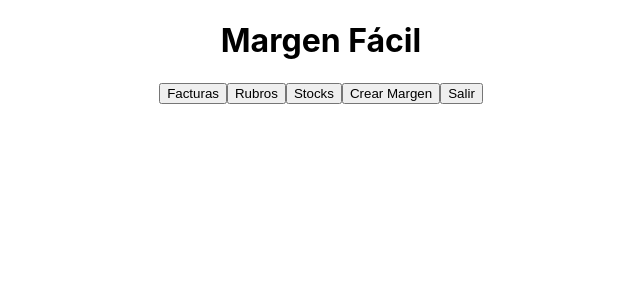
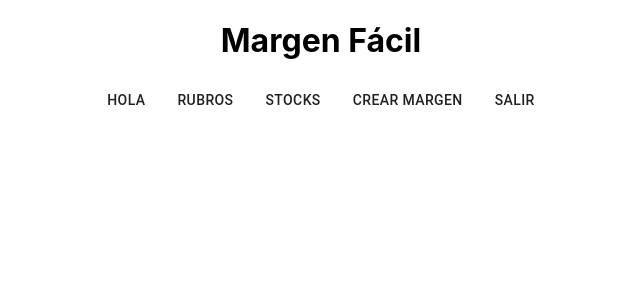
Before and after one commit to axdiaz/margenFacil, a React (Create React App) app in the folder client/: page / in a window 1280 px wide. Shown: the top 300 px of the page, without its empty margins (319-959 px from the left). Built offline with nearby package versions, Linux system fonts and the light colour scheme.

Commit message:
agregue materialUI

```diff
--- a/client/package.json
+++ b/client/package.json
@@ -3,6 +3,8 @@
   "version": "0.1.0",
   "private": true,
   "dependencies": {
+    "@material-ui/core": "^4.10.2",
+    "@material-ui/icons": "^4.9.1",
     "@testing-library/jest-dom": "^4.2.4",
     "@testing-library/react": "^9.3.2",
     "@testing-library/user-event": "^7.1.2",
--- a/client/src/App/components/ItemFactura.js
+++ b/client/src/App/components/ItemFactura.js
@@ -4,25 +4,23 @@ import "./style.css";
 export default function ItemFactura({ cantidadItems }) {
   const listItems = cantidadItems.map(item => (
     <div key={item} className="item-factura">
-      <label>
-        Item
-        <input placeholder="completar"></input>
-      </label>
-      <label>
-        Descripcion
-        <input placeholder="completar"></input>
-      </label>
+      <input placeholder="completar"></input>
 
-      <label>
-        Cantidad
-        <input placeholder="completar"></input>
-      </label>
-      <label>
-        Monto
-        <input placeholder="completar"></input>
-      </label>
+      <input placeholder="completar"></input>
+
+      <input placeholder="completar"></input>
+
+      <input placeholder="completar"></input>
     </div>
   ));
 
-  return <div>{listItems}</div>;
+  return (
+    <>
+      <label>Item</label>
+      <label>Descripcion</label>
+      <label>Cantidad</label>
+      <label>Monto</label>
+      <div>{listItems}</div>;
+    </>
+  );
 }
--- a/client/src/App/pages/CrearMargen.js
+++ b/client/src/App/pages/CrearMargen.js
@@ -1,5 +1,6 @@
 import React, { Component } from "react";
 import { Link } from "react-router-dom";
+import Button from '@material-ui/core/Button'
 
 export default class CrearMargen extends Component {
   render() {
@@ -10,15 +11,15 @@ export default class CrearMargen extends Component {
         <p>Complete los campos para crear el margen</p>
 
         <Link to={"./"}>
-          <button variant="raised">Crear Margen</button>
+          <Button variant="raised">Crear Margen</Button>
         </Link>
 
         <Link to={"./"}>
-          <button variant="raised">Enviar Por Mail</button>
+          <Button variant="raised">Enviar Por Mail</Button>
         </Link>
 
         <Link to={"../"}>
-          <button variant="raised">Home</button>
+          <Button variant="raised">Home</Button>
         </Link>
       </div>
     );
--- a/client/src/App/pages/Home.js
+++ b/client/src/App/pages/Home.js
@@ -1,5 +1,6 @@
 import React, { Component } from "react";
 import { Link } from "react-router-dom";
+import Button from '@material-ui/core/Button'
 
 export default class Home extends Component {
   render() {
@@ -7,19 +8,19 @@ export default class Home extends Component {
       <div className="App">
         <h1>Margen Fácil</h1>
         <Link to={"./facturas"}>
-          <button variant="raised">Facturas</button>
+          <Button variant="raised">hola</Button>
         </Link>
         <Link to={"./list"}>
-          <button variant="raised">Rubros</button>
+          <Button variant="raised">Rubros</Button>
         </Link>
         <Link to={"./list"}>
-          <button variant="raised">Stocks</button>
+          <Button variant="raised">Stocks</Button>
         </Link>
         <Link to={"./crearMargen"}>
-          <button variant="raised">Crear Margen</button>
+          <Button variant="raised">Crear Margen</Button>
         </Link>
         <Link to={"./list"}>
-          <button variant="raised">Salir</button>
+          <Button variant="raised">Salir</Button>
         </Link>
       </div>
     );
```
Also changed, not shown: client/src/App/pages/facturas/AgregarFacturas.js (+2 -5 lines), 2 other files (tests, documents, lock files or other folders).
